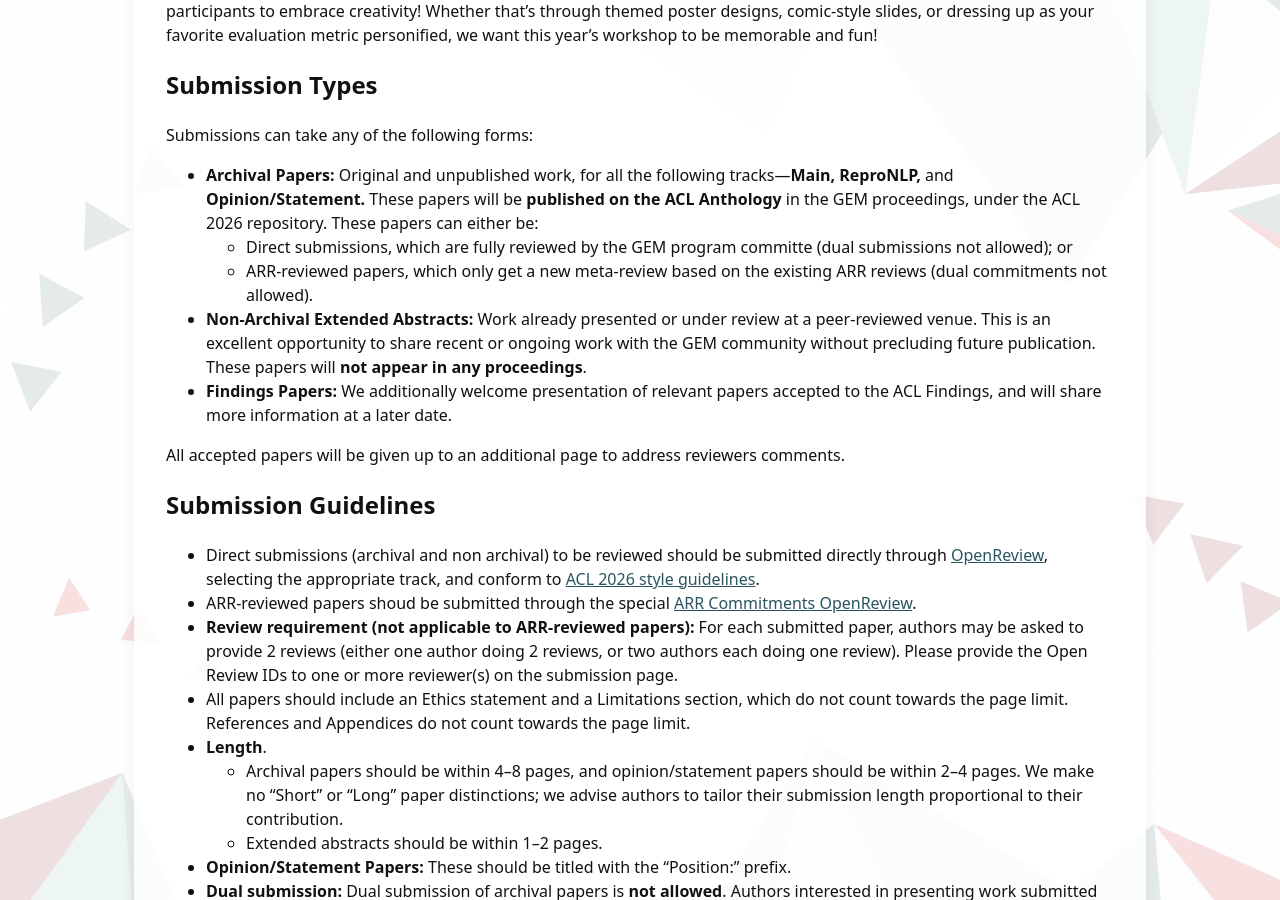
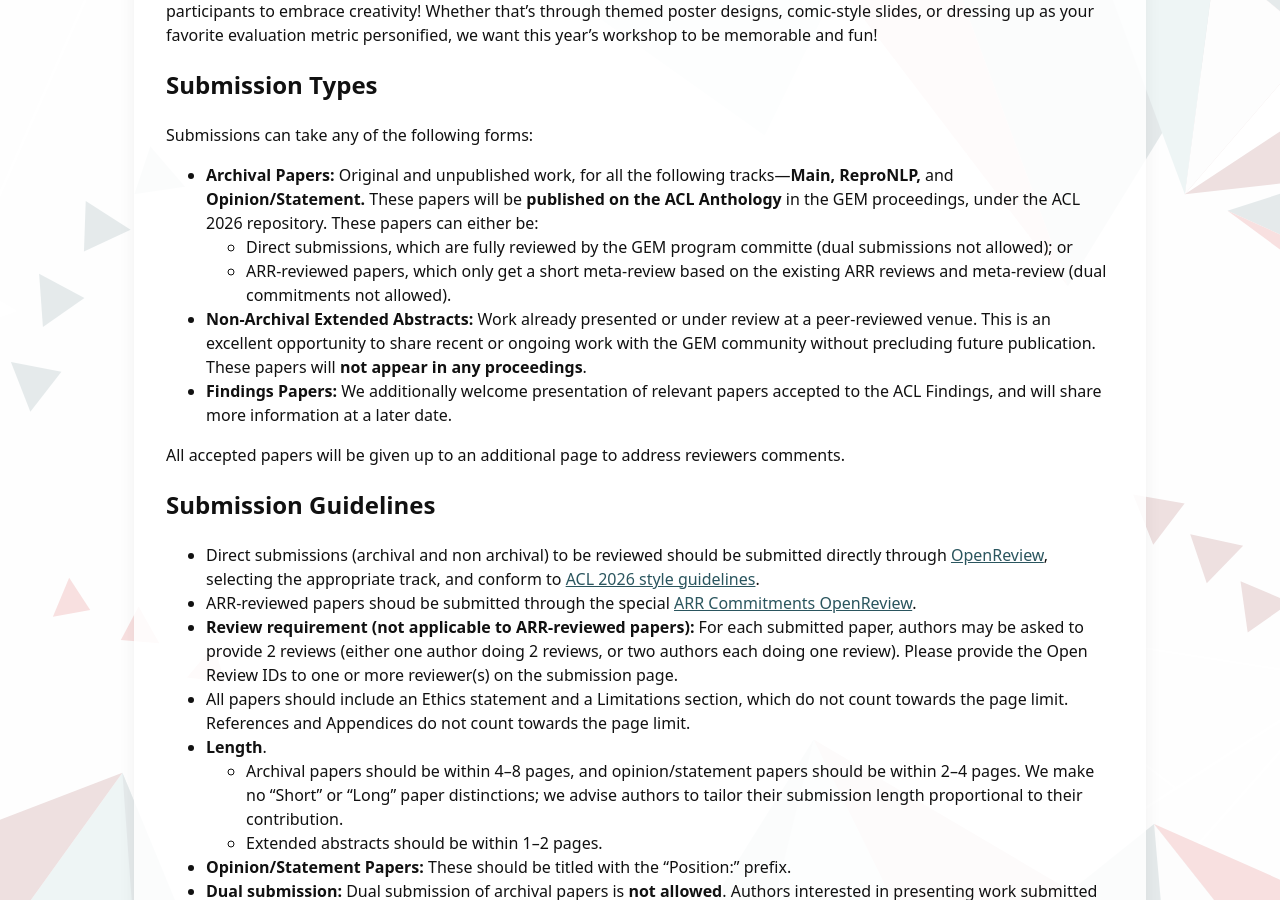
Before and after one commit to GEM-workshop/gem-workshop.github.io, a Jekyll site: the page built from index.md, in a window 1280 px wide and 900 px high, scrolled down 1794 px. Built offline with Jekyll 4.4.1, drawn with Linux system fonts in a browser that asks for light colours.

Commit message:
Update index.md
Added that we'll provide a "Short" meta-review for ARR-reviewed papers (the text before made it look like it was going to be a full meta-review)

```diff
--- a/index.md
+++ b/index.md
@@ -63,7 +63,7 @@ Submissions can take any of the following forms:
 
 * **Archival Papers:** Original and unpublished work, for all the following tracks—**Main, ReproNLP,** and **Opinion/Statement.** These papers will be **published on the ACL Anthology** in the GEM proceedings, under the ACL 2026 repository. These papers can either be:
   * Direct submissions, which are fully reviewed by the GEM program committe (dual submissions not allowed); or
-  * ARR-reviewed papers, which only get a new meta-review based on the existing ARR reviews (dual commitments not allowed).
+  * ARR-reviewed papers, which only get a short meta-review based on the existing ARR reviews and meta-review (dual commitments not allowed).
 * **Non-Archival Extended Abstracts:** Work already presented or under review at a peer-reviewed venue. This is an excellent opportunity to share recent or ongoing work with the GEM community without precluding future publication. These papers will **not appear in any proceedings**.
 * **Findings Papers:** We additionally welcome presentation of relevant papers accepted to the ACL Findings, and will share more information at a later date.
 
```
